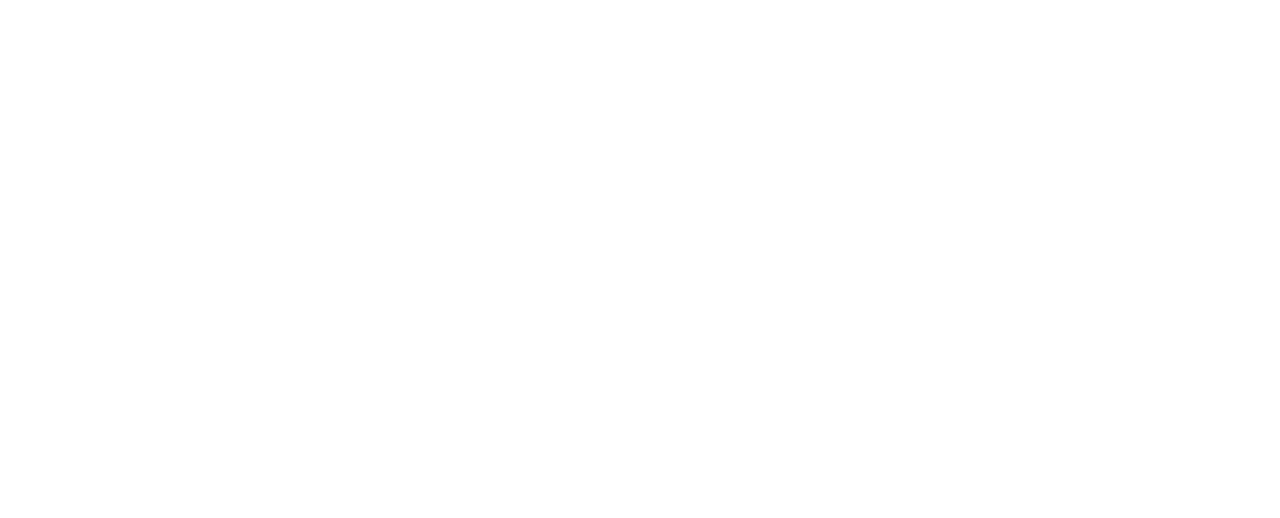
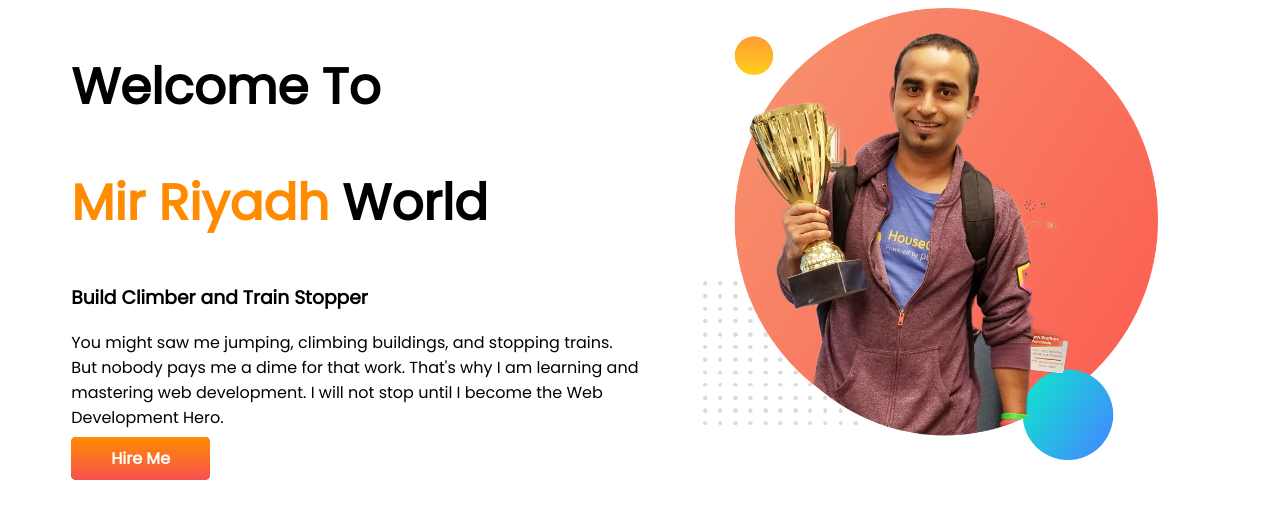
Before and after one commit to MirRiyadh/developer-porftolio, a plain HTML site: page index.html in a window 1280 px wide. Drawn offline with Linux system fonts and the light colour scheme.

Commit message:
New Update

```diff
--- a/index.html
+++ b/index.html
@@ -4,8 +4,37 @@
     <meta charset="UTF-8" />
     <meta http-equiv="X-UA-Compatible" content="IE=edge" />
     <meta name="viewport" content="width=device-width, initial-scale=1.0" />
+    <link rel="preconnect" href="https://fonts.googleapis.com" />
+    <link rel="preconnect" href="https://fonts.gstatic.com" crossorigin />
+    <link
+      href="https://fonts.googleapis.com/css2?family=Poppins&display=swap"
+      rel="stylesheet"
+    />
     <link rel="stylesheet" href="style.css" />
     <title>Riyadh's Portfolio</title>
   </head>
-  <body></body>
+  <body>
+    <section>
+      <div class="half-width">
+        <h1>Welcome To</h1>
+        <h1><span class="org-color">Mir Riyadh</span> World</h1>
+        <h3>Build Climber and Train Stopper</h3>
+        <p>
+          You might saw me jumping, climbing buildings, and stopping trains. But
+          nobody pays me a dime for that work. That's why I am learning and
+          mastering web development. I will not stop until I become the Web
+          Development Hero.
+        </p>
+        <a
+          class="hire-btn"
+          target="_blank"
+          href="https://www.linkedin.com/in/mir-riyadh-7a874017a/"
+          >Hire Me</a
+        >
+      </div>
+      <div class="half-width">
+        <img src="./images/jhankar.png" alt="" />
+      </div>
+    </section>
+  </body>
 </html>
--- a/style.css
+++ b/style.css
@@ -0,0 +1,34 @@
+body {
+  font-family: "Poppins", sans-serif;
+}
+
+h1 {
+  font-size: 50px;
+}
+
+.org-color {
+  color: darkorange;
+}
+
+section {
+  display: flex;
+}
+
+.half-width {
+  width: 50%;
+  padding-left: 5%;
+}
+
+.half-width img {
+  width: 80%;
+}
+
+.hire-btn {
+  text-decoration: none;
+  background-color: brown;
+  padding: 10px 40px;
+  border-radius: 5px;
+  color: #fff;
+  background-image: linear-gradient(darkorange, rgb(247, 81, 81));
+  font-weight: 700;
+}
```
Also changed, not shown: images/dream-bg.png (added), images/exp-bg.png (added), images/jhankar.png (added), images/jhankar2.png (added), images/my-bg.png (added), images/my-bg2.png (added), images/top-banner.png (added), 7 other files.
